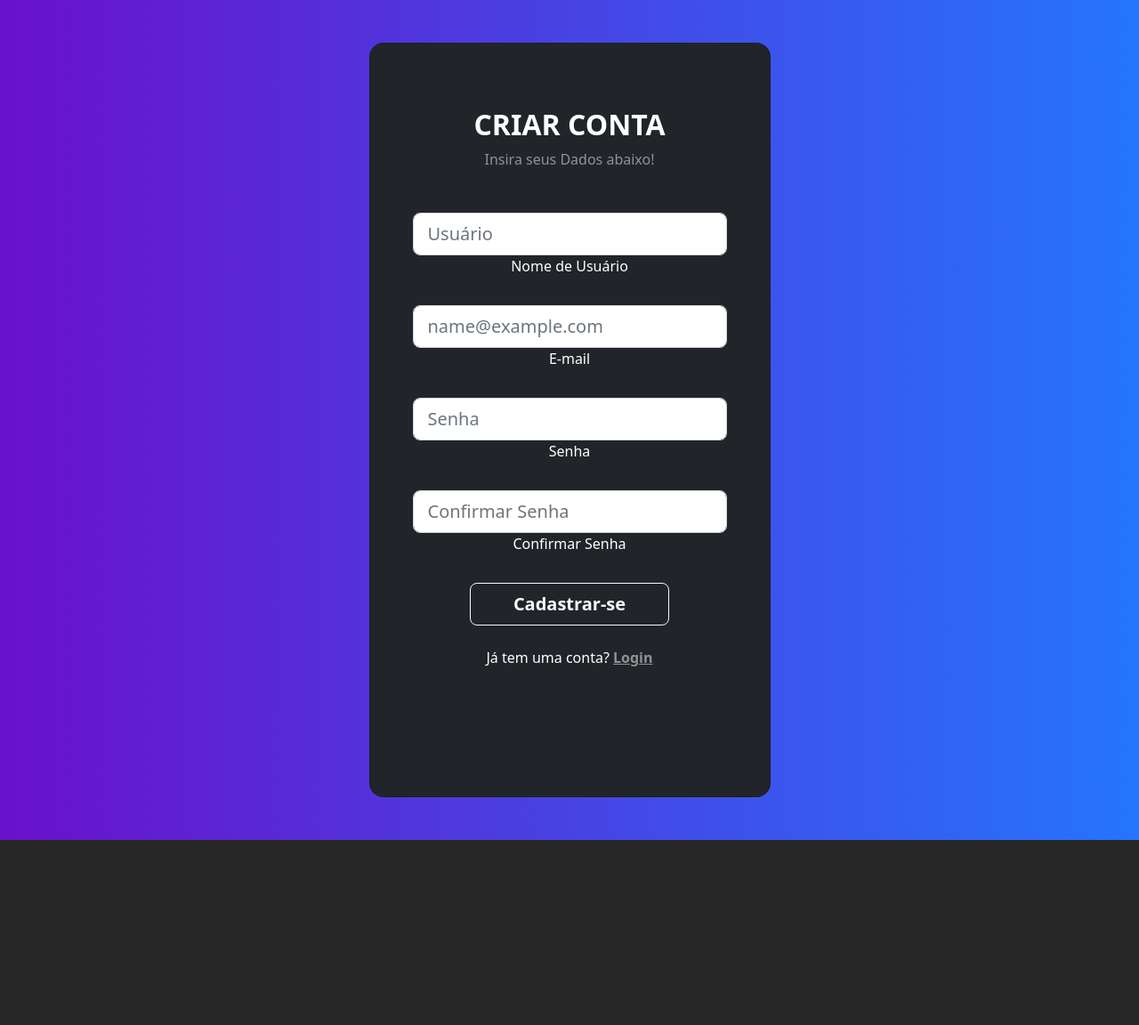
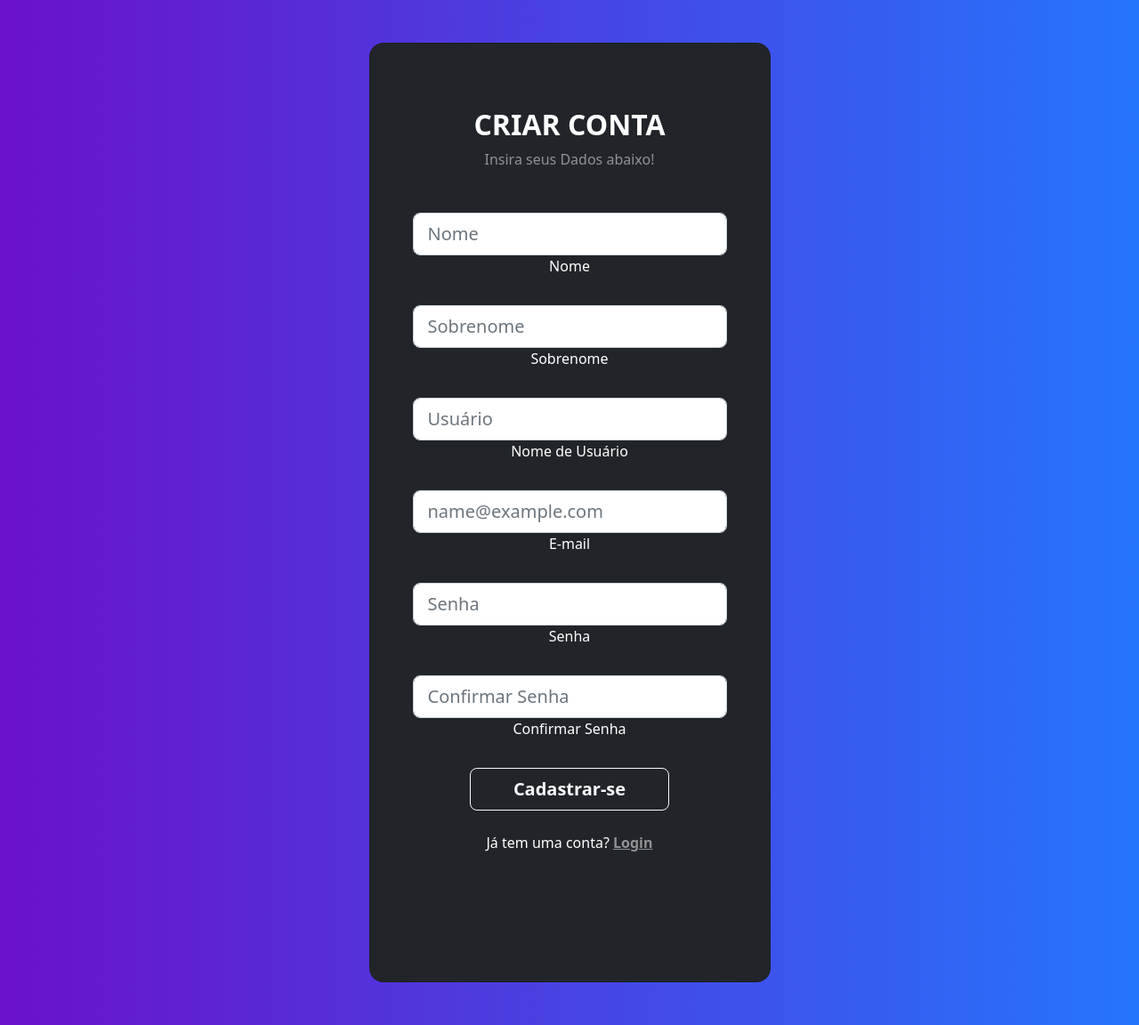
Before and after one commit to rychardmazarin30/MyCommunity-Flask, a Flask app: page /cadastro in a window 1280 px wide. Shown: the part 56-1208 px from the top of the page at 89% size. Before the commit the page ends 1000 px from the top, so only its background shows below. Run offline with Flask 2, Linux system fonts and the light colour scheme.

Commit message:
Reestruturação do Projeto

```diff
--- a/main.py
+++ b/main.py
@@ -1,44 +1,5 @@
 # Arquivo main
-from flask import Flask, render_template, url_for, request, flash, redirect
-from forms import FormCriarConta, FormLogin
-from flask_sqlalchemy import SQLAlchemy
+from mycommunity import app
 
-app = Flask(__name__)
-
-users = ["Rychard Mazarin", "Melissa Estephani", "Orlando Namba", "Gustavo Felix", "Sabrina Esther"]
-
-app.config["SECRET_KEY"] = '50ef59056578f21b0daf78ca4d7b823e'
-app.config["SQLALCHEMY_DATABASE_URI"] = 'sqlite:///community.db'
-
-database = SQLAlchemy(app)
-
-@app.route("/")
-def home():
-    return render_template("home.html")
-
-@app.route("/usuarios")
-def usuarios():
-    return render_template("usuarios.html", users=users)
-
-@app.route("/login", methods=["GET", "POST"])
-def login():
-    form_login = FormLogin()
-
-    if form_login.validate_on_submit() and 'submit_button_login' in request.form:
-        flash("Login Efetuado com Sucesso!", 'alert-success')
-        return redirect(url_for('home'))
-
-    return render_template("login.html", form_login=form_login)
-
-@app.route("/cadastro", methods=["GET", "POST"])
-def cadastro():
-    form_createAccount = FormCriarConta()
-
-    if form_createAccount.validate_on_submit() and 'submit_button_registerAccount' in request.form:
-        flash("Cadastro Efetuado com Sucesso!", 'alert-success')
-        return redirect(url_for('home'))
-
-    return render_template("cadastro.html", form_createAccount=form_createAccount)
-
-if __name__ == "main":
+if __name__ == '__main__':
     app.run(debug=True)
--- a/forms.py
+++ b/mycommunity/forms.py
@@ -1,9 +1,12 @@
+# Formulários do site
 from flask_wtf import FlaskForm
 from wtforms import StringField, PasswordField, SubmitField
 from wtforms.validators import DataRequired, Length, Email, EqualTo
 
 class FormCriarConta(FlaskForm):
 
+    nome = StringField("Nome", validators=[DataRequired(), ])
+    sobrenome = StringField("Sobrenome", validators=[DataRequired(), ])
     username = StringField("Nome de Usuário", validators=[DataRequired(), ])
     email = StringField("E-mail", validators=[DataRequired(), Email()])
     password = PasswordField("Senha", validators=[DataRequired(), Length(8, 20)])
--- /dev/null
+++ b/mycommunity/routes.py
@@ -0,0 +1,57 @@
+# Rotas do meu site
+from flask import Flask, render_template, url_for, request, flash, redirect
+from mycommunity import app, database
+from mycommunity.forms import FormCriarConta, FormLogin
+from mycommunity.models import Usuario, Post
+
+users = Usuario.query.all()
+
+@app.route("/")
+def home():
+    return render_template("home.html")
+
+@app.route("/usuarios")
+def usuarios():
+    return render_template("usuarios.html", users=users)
+
+@app.route("/login", methods=["GET", "POST"])
+def login():
+    form_login = FormLogin()
+
+    if form_login.validate_on_submit() and 'submit_button_login' in request.form:
+        email = form_login.email.data
+        senha = form_login.senha.data
+
+        global usuario
+        usuario = Usuario.query.filter_by(email=email).first()
+
+        if usuario:
+            if senha == usuario.senha:
+                flash("Login Efetuado com Sucesso!", 'alert-success')
+                return redirect(url_for('welcome'))
+            else:
+                flash("Por favor, Verifique suas Informações e Tente Novamente.", 'alert-danger')
+        else:
+            flash("Por favor, Verifique suas Informações e Tente Novamente.", 'alert-danger')
+
+    return render_template("login.html", form_login=form_login)
+
+@app.route("/cadastro", methods=["GET", "POST"])
+def cadastro():
+    form_createAccount = FormCriarConta()
+
+    if form_createAccount.validate_on_submit() and 'submit_button_registerAccount' in request.form:
+
+        # Cadastrando o usuário no banco de dados
+        usuario = Usuario(nome=form_createAccount.nome.data, sobrenome=form_createAccount.sobrenome.data, username=form_createAccount.username.data, email=form_createAccount.email.data, senha=form_createAccount.password.data)
+        database.session.add(usuario)
+        database.session.commit()
+
+        flash("Cadastro Efetuado com Sucesso!", 'alert-success')
+        return redirect(url_for('home'))
+
+    return render_template("cadastro.html", form_createAccount=form_createAccount)
+
+@app.route("/welcome")
+def welcome():
+    return render_template("welcome.html", usuario=usuario)
--- a/templates/cadastro.html
+++ b/mycommunity/templates/cadastro.html
@@ -29,6 +29,32 @@
                     <form method="POST" action="">
                       {{ form_createAccount.csrf_token }}
                       <fieldset>
+                        <div class="form-outline form-white mb-4">
+                          {% if form_createAccount.nome.errors %}
+                            {{ form_createAccount.nome(class="form-control form-control-lg is-invalid", placeholder="Nome") }}
+
+                            <div class="invalid-feedback">
+                              <p>Nome Inválido.</p>
+                            </div>
+
+                          {% else %}
+                            {{ form_createAccount.nome(class="form-control form-control-lg", placeholder="Nome") }}
+                          {% endif %}
+                          {{ form_createAccount.nome.label(class="form-label",for="typeusernameX") }}
+                        </div>
+                        <div class="form-outline form-white mb-4">
+                          {% if form_createAccount.sobrenome.errors %}
+                            {{ form_createAccount.sobrenome(class="form-control form-control-lg is-invalid", placeholder="Usuário") }}
+
+                            <div class="invalid-feedback">
+                              <p>Nome de Usuário Inválido.</p>
+                            </div>
+
+                          {% else %}
+                            {{ form_createAccount.sobrenome(class="form-control form-control-lg", placeholder="Sobrenome") }}
+                          {% endif %}
+                          {{ form_createAccount.sobrenome.label(class="form-label",for="typeusernameX") }}
+                        </div>
                         <div class="form-outline form-white mb-4">
                           {% if form_createAccount.username.errors %}
                             {{ form_createAccount.username(class="form-control form-control-lg is-invalid", placeholder="Usuário") }}
--- a/templates/navbar.html
+++ b/mycommunity/templates/navbar.html
@@ -13,7 +13,7 @@
             <a class="nav-link active" aria-current="page" href="{{ url_for('usuarios') }}">Usuários</a>
           </li>
           <li class="nav-item">
-            <a class="nav-link active" aria-current="page" href="https://github.com/rychardmazarin30?tab=repositories">Contato</a>
+            <a class="nav-link active" aria-current="page" href="https://github.com/rychardmazarin30">Contato</a>
           </li>
         </ul>
         <a style="margin: 0 15px;" class="btn btn-outline-secondary" href="{{  url_for('login') }}" role="button">Login</a>
--- a/templates/usuarios.html
+++ b/mycommunity/templates/usuarios.html
@@ -6,7 +6,7 @@
     <div class="text-white container" style="border-radius: 1rem;">
         <h1 style="text-align: center;">Usuários</h1>
         {% for user in users %}
-            <strong>{{user}}</strong>
+            <strong>{{ user.nome.capitalize() }} {{ user.sobrenome.capitalize() }}</strong>
             <hr>
         {% endfor %}
     </div>
```
Also changed, not shown: models.py (deleted, +0 -19 lines), mycommunity/__init__.py (added, +12 -0 lines), mycommunity/models.py (added, +28 -0 lines), mycommunity/templates/welcome.html (added, +12 -0 lines), templates/contato.html (deleted, +0 -9 lines), mycommunity/community.db (added), mycommunity/templates/base.html (renamed from templates/base.html), mycommunity/templates/home.html (renamed from templates/home.html), mycommunity/templates/login.html (renamed from templates/login.html).
